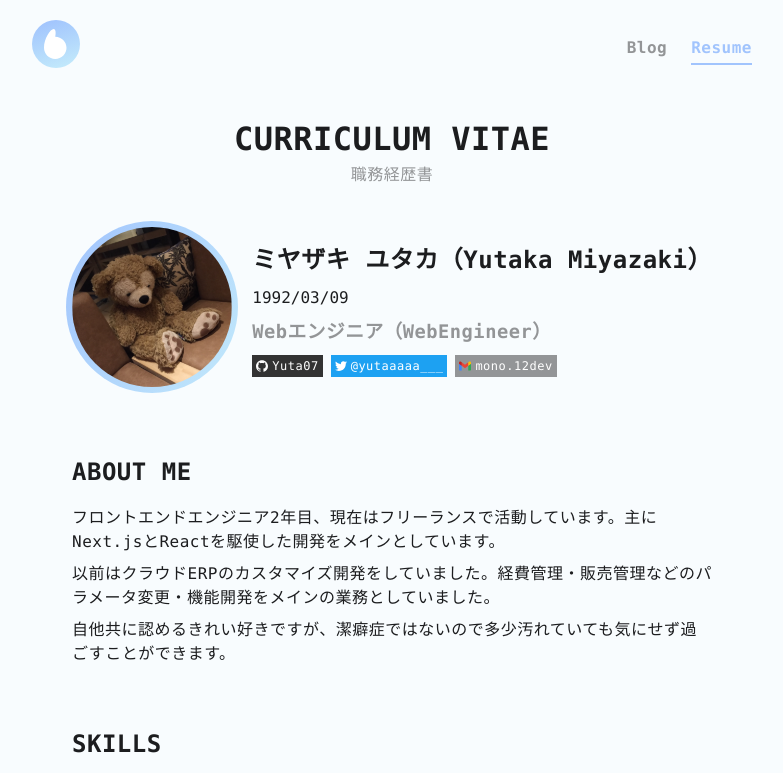
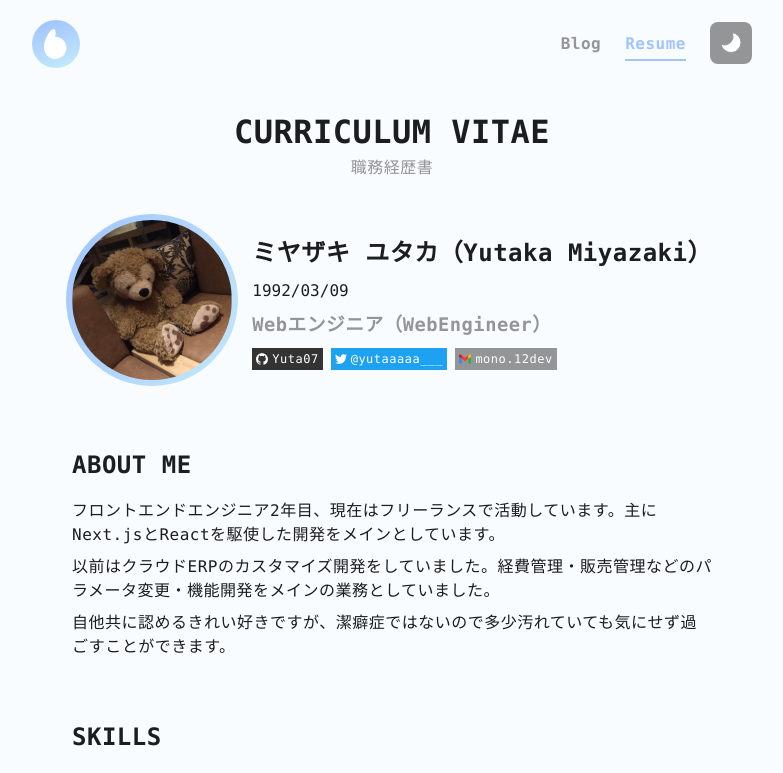
Before and after one commit to Yuta07/asibi, a Next.js app: page /resume in a window 1280 px wide. Shown: the top 773 px of the page, without its empty margins (248-1031 px from the left). Built offline with nearby package versions, Linux system fonts and the light colour scheme.

Commit message:
feat: add dark theme

```diff
--- a/components/common/Footer.module.scss
+++ b/components/common/Footer.module.scss
@@ -2,7 +2,7 @@
 
 .footer {
 	max-width: 760px;
-	margin: 32px auto 0;
+	margin: 64px auto 0;
 	padding: 20px;
 	border-top: var(--border-normal);
 	display: flex;
--- a/components/common/Header.module.scss
+++ b/components/common/Header.module.scss
@@ -9,8 +9,13 @@
 	justify-content: space-between;
 }
 
+.logo {
+	display: inline-flex;
+}
+
 .nav {
 	display: flex;
+	align-items: center;
 	font-weight: var(--font-weight-bold);
 	list-style: none;
 }
--- a/components/common/Header.tsx
+++ b/components/common/Header.tsx
@@ -2,6 +2,7 @@ import Image from 'next/image'
 import Link from 'next/link'
 import { useRouter } from 'next/router'
 import styles from './Header.module.scss'
+import { ThemeSwitch } from './ThemeSwitch'
 
 export const Header = () => {
 	const router = useRouter()
@@ -9,7 +10,7 @@ export const Header = () => {
 	return (
 		<header className={styles.header}>
 			<Link href="/">
-				<a>
+				<a className={styles.logo}>
 					<Image quality={90} src="/logo.svg" alt="logo_yutaaaaa" width={48} height={48} />
 				</a>
 			</Link>
@@ -24,6 +25,9 @@ export const Header = () => {
 						<a className={`${styles.anchor} ${router.pathname === '/resume' && styles.currentLink}`}>Resume</a>
 					</Link>
 				</li>
+				<li className={styles.list}>
+					<ThemeSwitch />
+				</li>
 			</ul>
 		</header>
 	)
--- /dev/null
+++ b/components/common/ThemeSwitch.module.scss
@@ -0,0 +1,43 @@
+@import '/styles/mixins';
+
+.switch {
+	padding: 4px;
+	display: inline-flex;
+	border-radius: var(--line-radius);
+	cursor: pointer;
+}
+
+.switchOn {
+	@extend .switch;
+
+	background: #1c1d1f;
+	border: 1px solid#F5DF4D;
+}
+
+.switchOff {
+	@extend .switch;
+
+	background: #939597;
+	border: 1px solid transparent;
+}
+
+.theme {
+	width: 32px;
+	height: 32px;
+}
+
+.light {
+	@extend .theme;
+
+	path {
+		fill: #ffffff;
+	}
+}
+
+.dark {
+	@extend .theme;
+
+	path {
+		fill: #f5df4d;
+	}
+}
--- /dev/null
+++ b/components/common/ThemeSwitch.tsx
@@ -0,0 +1,45 @@
+import { useCallback, useEffect, useState } from 'react'
+import styles from './ThemeSwitch.module.scss'
+
+export const ThemeSwitch = () => {
+	const [isDark, setIsDark] = useState<boolean>(false)
+
+	useEffect(() => {
+		if (isDark) {
+			document.body.classList.add('dark')
+		} else {
+			document.body.classList.remove('dark')
+		}
+	}, [isDark])
+
+	const handleSwitchTheme = useCallback(() => {
+		setIsDark((prev) => !prev)
+	}, [])
+
+	return (
+		<button name="toggle" className={isDark ? styles.switchOn : styles.switchOff} onClick={handleSwitchTheme}>
+			<svg
+				xmlns="http://www.w3.org/2000/svg"
+				viewBox="0 0 64 64"
+				aria-labelledby="title"
+				aria-describedby="desc"
+				role="img"
+				xmlnsXlink="http://www.w3.org/1999/xlink"
+				className={isDark ? styles.dark : styles.light}
+			>
+				<title>Half Moon</title>
+				<desc>A line styled icon from Orion Icon Library.</desc>
+				<path
+					data-name="layer1"
+					d="M33.9 11A16.8 16.8 0 0 1 12 34.1 20.1 20.1 0 1 0 33.9 11z"
+					fill="none"
+					stroke="#939597"
+					strokeMiterlimit="10"
+					strokeWidth="2"
+					strokeLinejoin="round"
+					strokeLinecap="round"
+				></path>
+			</svg>
+		</button>
+	)
+}
--- a/components/resume/Profile.module.scss
+++ b/components/resume/Profile.module.scss
@@ -67,6 +67,10 @@
 	@extend .anchor;
 
 	background: #333333;
+
+	.linkTxt {
+		color: #ffffff;
+	}
 }
 
 .twitter {
--- a/styles/global.scss
+++ b/styles/global.scss
@@ -20,6 +20,12 @@ body {
 	word-wrap: break-word;
 	font-kerning: normal;
 	counter-reset: number 0;
+
+	&.dark {
+		background: #1c1d1f;
+		--color-primary: #ffffff;
+		--color-secondary: #1c1d1f;
+	}
 }
 
 a {
```
